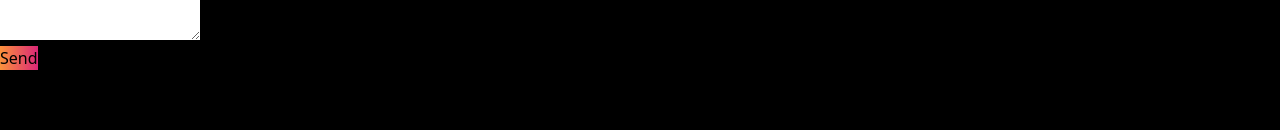
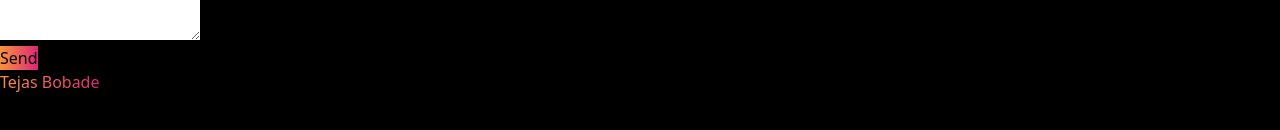
Before and after one commit to TejasBobade/Portfolio_Tejas, a React (Vite) app: page / in a window 1280 px wide. Shown: the part 7231-7361 px from the top of the page. Before the commit the page ends 7301 px from the top, so only its background shows below. Built offline with nearby package versions, Linux system fonts and the light colour scheme.

Commit message:
Compeled the project Footer is done now oly additional changes which are need are remaining.

```diff
--- a/src/App.jsx
+++ b/src/App.jsx
@@ -1,5 +1,6 @@
 import About from "./components/About"
 import Contact from "./components/Contact"
+import Footer from "./components/Footer"
 import Hero from "./components/Hero"
 import Navbar from "./components/Navbar"
 import Skills from "./components/Skills"
@@ -16,6 +17,7 @@ function App() {
       <About />
       <Work />
       <Contact />
+      <Footer />
     </div>
   )
 }
--- /dev/null
+++ b/src/components/Footer.jsx
@@ -0,0 +1,12 @@
+import React from 'react';
+
+const Footer = () => {
+  return (
+    <div className='max-w-[1200px] sm:h-[150px] p-12 flex justify-between mx-auto'>
+        <span className='primary-color'>Tejas Bobade</span>
+        <p className='text-gray-600'>tejasbobade2002@gmail.com <br /> #webDev2024</p>
+    </div>
+  )
+}
+
+export default Footer;
--- a/src/components/Hero.jsx
+++ b/src/components/Hero.jsx
@@ -4,7 +4,7 @@ import { TypeAnimation } from 'react-type-animation';
 
 const Hero = () => {
   return (
-    <div className='grid grid-cols-1 sm:grid-cols-3 gap-8 max-w-[1200px] md:h-[70-vh] mx-auto py-8 bg-black'>
+    <div className='grid grid-cols-1 sm:grid-cols-3 gap-8 max-w-[1200px] md:h-[70vh] mx-auto py-8 bg-black'>
 
         {/* This is for image in hero section */}
         <div className='col-span-1 my-auto mx-auto w-[300px] h-auto lg:w-[400px]'>
--- a/src/components/Navbar.jsx
+++ b/src/components/Navbar.jsx
@@ -11,7 +11,7 @@ function Navbar() {
 
   return (
 
-    <div className=' bg-black text-gray-400 h-[100px] max-w-[1200px] mx-auto flex justify-between items-center '>
+    <div className='border border-gray-600 bg-black text-gray-400 h-[100px] max-w-[1200px] mx-auto flex justify-between items-center '>
 
         {/* Navigation bar options */}
         <h1 className='text-3xl font-bold primary-color ml-4'>Tejas Bobade</h1>
@@ -27,7 +27,7 @@ function Navbar() {
         </div>
 
         {/* Mobile Navigation */}
-        <div className={nav ? "fixed h-full left-0 top-0 w-[60%] bg-[#202121] ease-in-out duration-500 " : "fixed left-[-100%]"}>
+        <div className={nav ? " z-10 fixed h-full left-0 top-0 w-[60%] bg-[#202121] ease-in-out duration-500 " : "fixed left-[-100%]"}>
             <h1 className='text-3xl primary-color m-4'>Tejas Bobade</h1>
             <ul className='p-8 text-2xl'>
                 <li className='p-2'><a href="#about">About</a></li>
```
